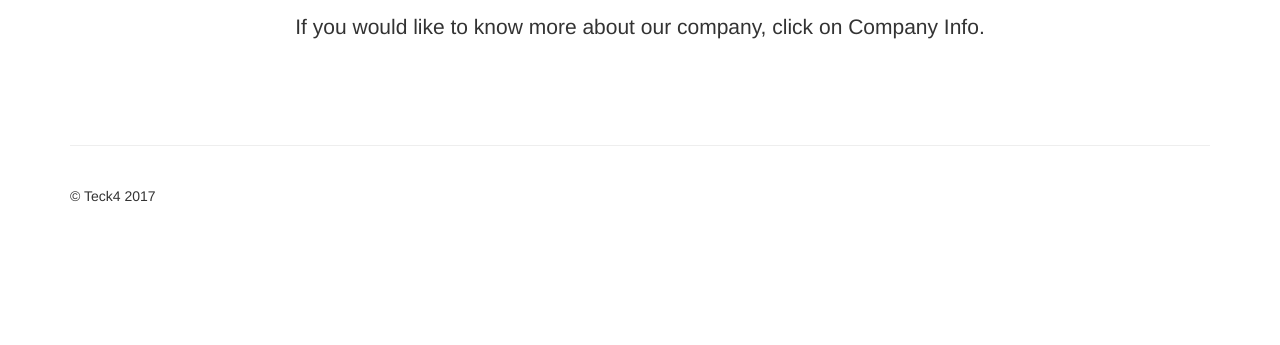
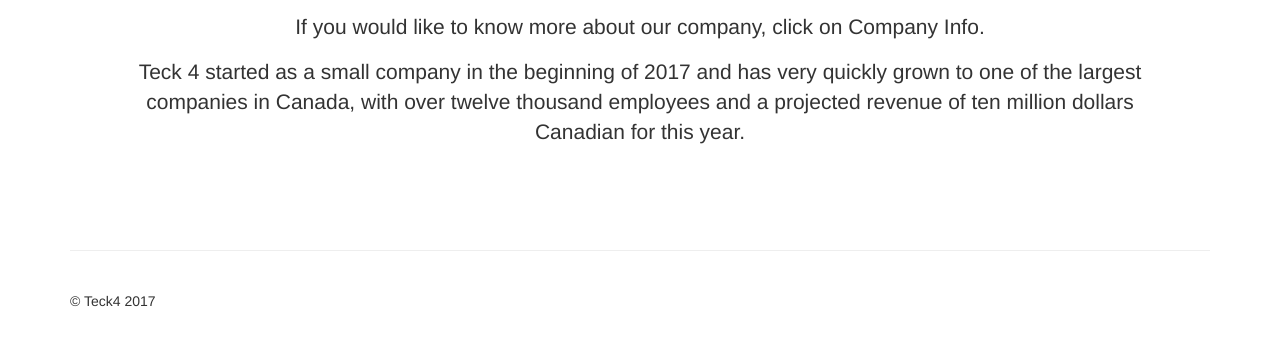
Before and after one commit to Teck4-SENG/Teck4-SENG.github.io, a plain HTML site: page index.html in a window 1280 px wide. Shown: the part 485-830 px from the top of the page. Before the commit the page ends 800 px from the top, so only its background shows below. Drawn offline with nearby package versions, Linux system fonts and the light colour scheme.

Commit message:
Update index.html

```diff
--- a/index.html
+++ b/index.html
@@ -126,6 +126,7 @@
         <h1>Hello! We are Teck 4!</h1>
         <p class="lead">Welcome to our website. Please use the links above to navigate to the project you would like to view.</p>
         <p>If you would like to know more about our company, click on Company Info.</p>
+        <p>Teck 4 started as a small company in the beginning of 2017 and has very quickly grown to one of the largest companies in Canada, with over twelve thousand employees and a projected revenue of ten million dollars Canadian for this year.</p>
 
       </div>
 
```
